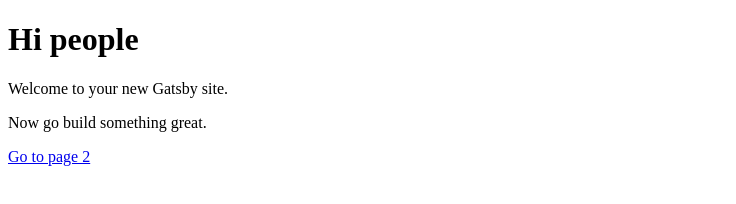
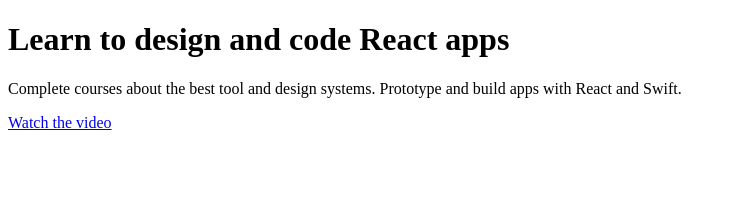
Before and after one commit to YunaGrey/my-app-two, a Gatsby site: page / in a window 1280 px wide. Shown: the whole page, without its empty margins (0-736 px from the left). Built offline with nearby package versions, Linux system fonts and the light colour scheme; Gatsby itself is replaced by a stand-in of ours.

Commit message:
Prima prova

```diff
--- a/gatsby-config.js
+++ b/gatsby-config.js
@@ -1,6 +1,6 @@
 module.exports = {
   siteMetadata: {
-    title: 'Gatsby Default Starter',
+    title: 'Design+Code 3',
   },
   plugins: ['gatsby-plugin-react-helmet'],
 }
--- a/src/pages/index.js
+++ b/src/pages/index.js
@@ -3,10 +3,9 @@
 
 const IndexPage = () => (
   <div>
-    <h1>Hi people</h1>
-    <p>Welcome to your new Gatsby site.</p>
-    <p>Now go build something great.</p>
-    <Link to="/page-2/">Go to page 2</Link>
+    <h1>Learn to design and code React apps</h1>
+    <p>Complete courses about the best tool and design systems. Prototype and build apps with React and Swift.</p>
+    <Link to="/page-2/">Watch the video</Link>
   </div>
 )
 
```
